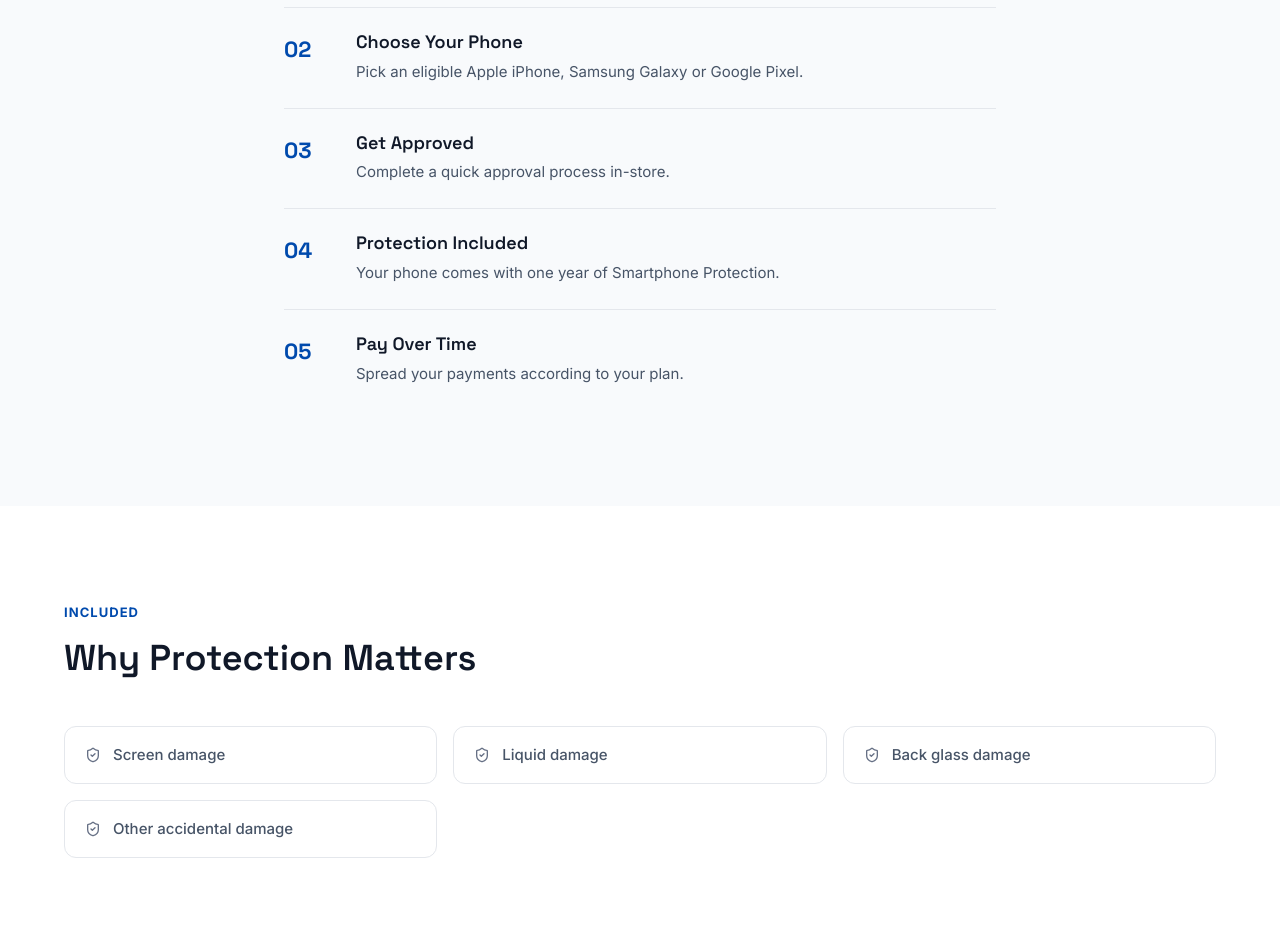
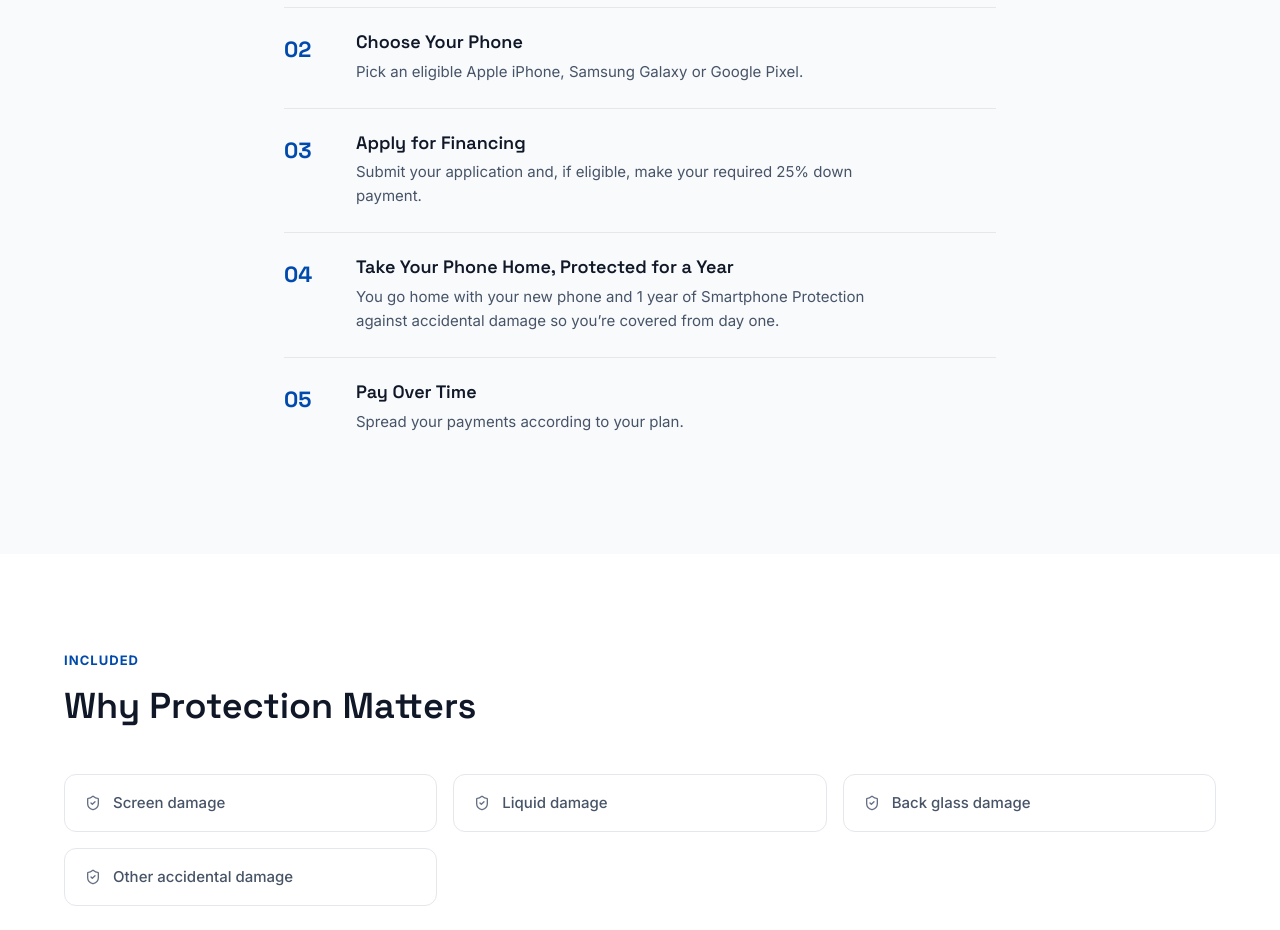
Before and after one commit to codemande/mona-mona, a React (Vite) app: page /buy-now-get-protected-pay-later in a window 1280 px wide. Shown: the part 2540-3470 px from the top of the page. Built offline with nearby package versions, Linux system fonts and the light colour scheme.

Commit message:
fix: enhance clarity and detail in Buy Now, Get Protected & Pay Later FAQs and steps

```diff
--- a/src/data/faqs.js
+++ b/src/data/faqs.js
@@ -47,15 +47,15 @@ export const protectionFaqs = [
 export const buyFaqs = [
   {
     q: "How does Buy Now, Get Protected & Pay Later work?",
-    a: "Choose an eligible smartphone at a Partner Store, get one year of protection included, and pay for the device over time.",
+    a: "Buy Now Get Protected and Pay Later lets you buy an eligible smartphone, pay the required down payment, and spread the remaining cost over time. Your phone also comes with 1 year of Mona Smartphone Protection against accidental damage, so you go home protected from day one.",
   },
   {
     q: "Is protection really included?",
-    a: "Yes — every device bought through this plan includes one year of Smartphone Protection at no extra step required.",
+    a: "Yes. Every BNGPPL phone comes with 1 year of Mona Smartphone Protection, covering accidental damage, screen damage, liquid damage, back glass damage, and impact-related hardware failures, with repairs at no extra cost.",
   },
   {
     q: "Which stores offer this?",
-    a: "Use our Partner Store locator and filter by 'Buy Now, Get Protected & Pay Later' to find participating stores near you.",
+    a: "BNGPPL is available at all Mona partner stores across Nigeria.",
   },
 ];
 
--- a/src/pages/BuyNow.jsx
+++ b/src/pages/BuyNow.jsx
@@ -34,8 +34,8 @@ const whyBuy = [
 const steps = [
   { title: "Visit a Partner Store", description: "Find a participating Mona Partner Store near you." },
   { title: "Choose Your Phone", description: "Pick an eligible Apple iPhone, Samsung Galaxy or Google Pixel." },
-  { title: "Get Approved", description: "Complete a quick approval process in-store." },
-  { title: "Protection Included", description: "Your phone comes with one year of Smartphone Protection." },
+  { title: "Apply for Financing", description: "Submit your application and, if eligible, make your required 25% down payment." },
+  { title: "Take Your Phone Home, Protected for a Year", description: "You go home with your new phone and 1 year of Smartphone Protection against accidental damage so you’re covered from day one." },
   { title: "Pay Over Time", description: "Spread your payments according to your plan." },
 ];
 
```
